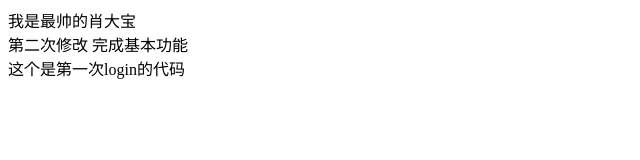
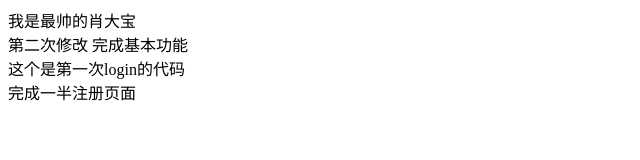
Before and after one commit to lihui6688/first-Demo, a plain HTML site: page index.html in a window 1280 px wide. Shown: the whole page, without its empty margins (0-640 px from the left). Drawn offline with Linux system fonts and the light colour scheme.

Commit message:
完成一半注册

```diff
--- a/index.html
+++ b/index.html
@@ -8,5 +8,6 @@
     <div>我是最帅的肖大宝</div>
 <div>第二次修改  完成基本功能</div>
 <div>这个是第一次login的代码</div>
+<div>完成一半注册页面</div>
 </body>
 </html>
```
